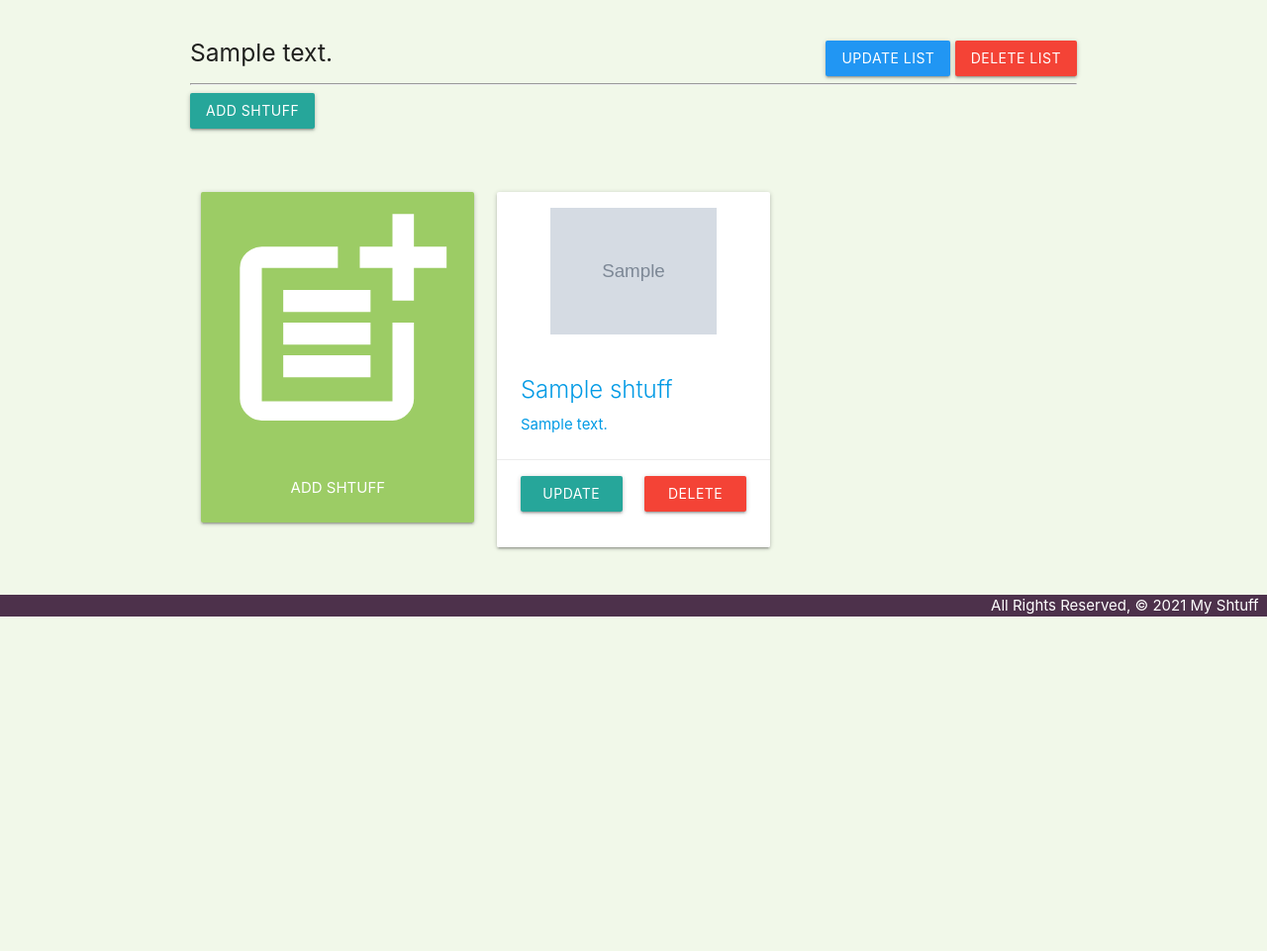
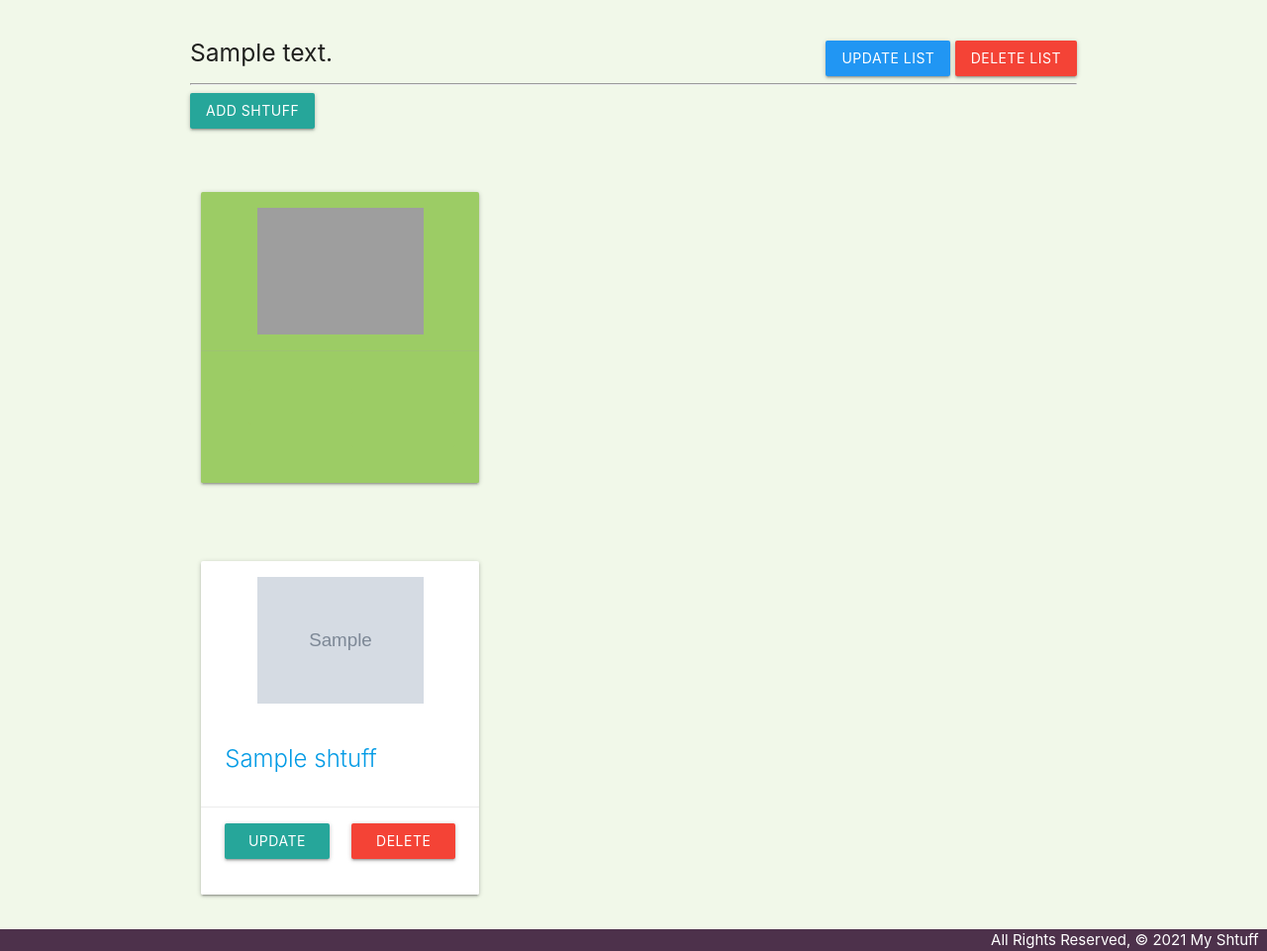
Before and after one commit to turtlepower93/MyShtuff, a Django app: page /shtuff_lists/1/ in a window 1280 px wide. Shown: the part 177-1138 px from the top of the page at 99% size. Before the commit the page ends 800 px from the top, so only its background shows below. Run offline with Django 3.2, Linux system fonts and the light colour scheme; tables that the repository leaves empty hold one stand-in row (values such as "Sample post"); grey boxes marked "Sample" are stand-in pictures; grey boxes are pictures that could not be loaded.

Commit message:
detail css

```diff
--- a/main_app/static/css/style.css
+++ b/main_app/static/css/style.css
@@ -10,7 +10,8 @@ footer.page-footer {
   padding-top: 0;
   text-align: right;
 }
-.nav-wrapper,.page-footer {
+.nav-wrapper,
+.page-footer {
   background-color: rgb(77, 49, 75);
 }
 img {
@@ -65,3 +66,35 @@ img {
   justify-content: space-between;
   align-items: flex-end;
 }
+
+.cards-container {
+  column-break-inside: avoid;
+}
+.cards-container .card {
+  display: inline-block;
+  overflow: visible;
+}
+@media only screen and (max-width: 600px) {
+  .cards-container {
+    -webkit-column-count: 1;
+    -moz-column-count: 1;
+    column-count: 1;
+  }
+}
+@media only screen and (min-width: 601px) {
+  .cards-container {
+    -webkit-column-count: 2;
+    -moz-column-count: 2;
+    column-count: 2;
+  }
+}
+@media only screen and (min-width: 993px) {
+  .cards-container {
+    -webkit-column-count: 3;
+    -moz-column-count: 3;
+    column-count: 3;
+  }
+}
+.text-center {
+  text-align: center;
+}
--- /dev/null
+++ b/main_app/static/css/style.scss
@@ -0,0 +1,48 @@
+// Media Query Ranges
+$small-screen-up: 601px !default;
+$medium-screen-up: 993px !default;
+$large-screen-up: 1201px !default;
+$small-screen: 600px !default;
+$medium-screen: 992px !default;
+$large-screen: 1200px !default;
+
+$medium-and-up: "only screen and (min-width : #{$small-screen-up})" !default;
+$large-and-up: "only screen and (min-width : #{$medium-screen-up})" !default;
+$small-and-down: "only screen and (max-width : #{$small-screen})" !default;
+$medium-and-down: "only screen and (max-width : #{$medium-screen})" !default;
+$medium-only: "only screen and (min-width : #{$small-screen-up}) and (max-width : #{$medium-screen})" !default;
+
+@mixin column-count($ct) {
+  -webkit-column-count: $ct;
+  -moz-column-count: $ct;
+  column-count: $ct;
+}
+
+.cards-container {
+  column-break-inside: avoid;
+  .card {
+    display: inline-block;
+    overflow: visible;
+  }
+}
+
+@media #{$small-and-down} {
+  .cards-container {
+    @include column-count(1);
+  }
+}
+@media #{$medium-and-up} {
+  .cards-container {
+    @include column-count(2);
+  }
+}
+@media #{$large-and-up} {
+  .cards-container {
+    @include column-count(3);
+  }
+}
+
+/// Styles for demo
+.text-center {
+  text-align: center;
+}
--- a/main_app/templates/base.html
+++ b/main_app/templates/base.html
@@ -9,6 +9,7 @@
     <link rel="stylesheet" href="https://cdnjs.cloudflare.com/ajax/libs/materialize/1.0.0/css/materialize.min.css">
     <link href="https://fonts.googleapis.com/icon?family=Material+Icons" rel="stylesheet">
     <link rel="stylesheet" type="text/css" href="{% static 'css/style.css' %}">
+    <link rel="stylesheet/scss" type="text/css" href="{% static 'css/style.scss' %}">
     <script src="https://cdnjs.cloudflare.com/ajax/libs/materialize/1.0.0/js/materialize.min.js"></script>
     <script src="{% static 'javascript/script.js' %}"></script>
 </head>
--- a/main_app/templates/shtuff_lists/shtuff_lists_detail.html
+++ b/main_app/templates/shtuff_lists/shtuff_lists_detail.html
@@ -16,21 +16,57 @@
 <class class="btn"><a class="white-text" href="{% url 'shtuff_create' shtuff_list.id %}">Add Shtuff</a></class>
 <br>
 <div class="row">
-        <div class="col s4 m4">
+        <div class="col s12 cards-container">
             <a class="light-green-text text-darken-3" href="{% url 'shtuff_create' shtuff_list.id %}">
                 <div class="card light-green lighten-1">
                     <div class="card-image">
-                        <i class="material-icons center add-shtuff-icon" style="color: white;">post_add</i>
+                        <img class="shtuff-image" src="https://pngimg.com/uploads/plus/plus_PNG106.png" alt="No Image!">
                     </div>
-                    <div class="card-content center-align white-text" >
-                        <p>ADD SHTUFF</p>
+                    <div class="card-action">
+                        <div class="row">
+                            <div class="col s6 m6 l6">
+                                <a class="white-text center" href="{% url 'shtuff_create' shtuff_list.id %}">
+                                    <button class="btn light-green lighten-1 list_btn" style="-webkit-box-shadow: none"> </button>
+                                </a>
+                            </div>
+                            <div class="col s6 m6 l6">
+                                <a class="white-text center" href="{% url 'shtuff_create' shtuff_list.id %}">
+                                    <button style="-webkit-box-shadow: none" class="btn light-green lighten-1 list_btn"> </button>
+                                </a>
+                            </div>
+                        </div>
                     </div>
-
                 </div>
             </a>
-        </div>
-    {% for shtuff in shtuffs %}
-        <div class="col s4 m4 l">
+            {% for shtuff in shtuffs %}
+            <a href="{% url 'shtuff_detail' shtuff.id %}">
+                <div class="card">
+                    <div class="card-image">
+                        <img class="shtuff-image" src="{{ shtuff.image }}" alt="No Image!">
+                    </div>
+                    <div class="card-content">
+                        <span class="card-title">{{ shtuff.name }}</span>
+            </a>
+                    </div>
+                    <div class="card-action">
+                        <div class="row">
+                            <div class="col s6 m6 l6">
+                                <a class="white-text center" href="{% url 'shtuff_update' shtuff.id %}">
+                                    <button class="btn ight-green darken-4 list_btn ">UPDATE</button>
+                                </a>
+                            </div>
+                            <div class="col s6 m6 l6">
+                                <a class="white-text center" href="{% url 'shtuff_delete' shtuff.id %}">
+                                    <button class="btn red list_btn">DELETE</button>
+                                </a>
+                            </div>
+                        </div>
+                    </div>
+                </div>
+                {% endfor %}
+            </div>
+</div>
+    <!-- {% for shtuff in shtuffs %}
             <a href="{% url 'shtuff_detail' shtuff.id %}">
             <div class="card">
                 <div class="card-image">
@@ -56,7 +92,6 @@
                     </div>
                 </div>
             </div>
-        </div>
     {% endfor %}
-</div>
+</div> -->
 {% endblock %}
```
Also changed, not shown: MyShtuff/settings.py (+14 -14 lines). Lines whose indentation alone changed are shown as unchanged.
